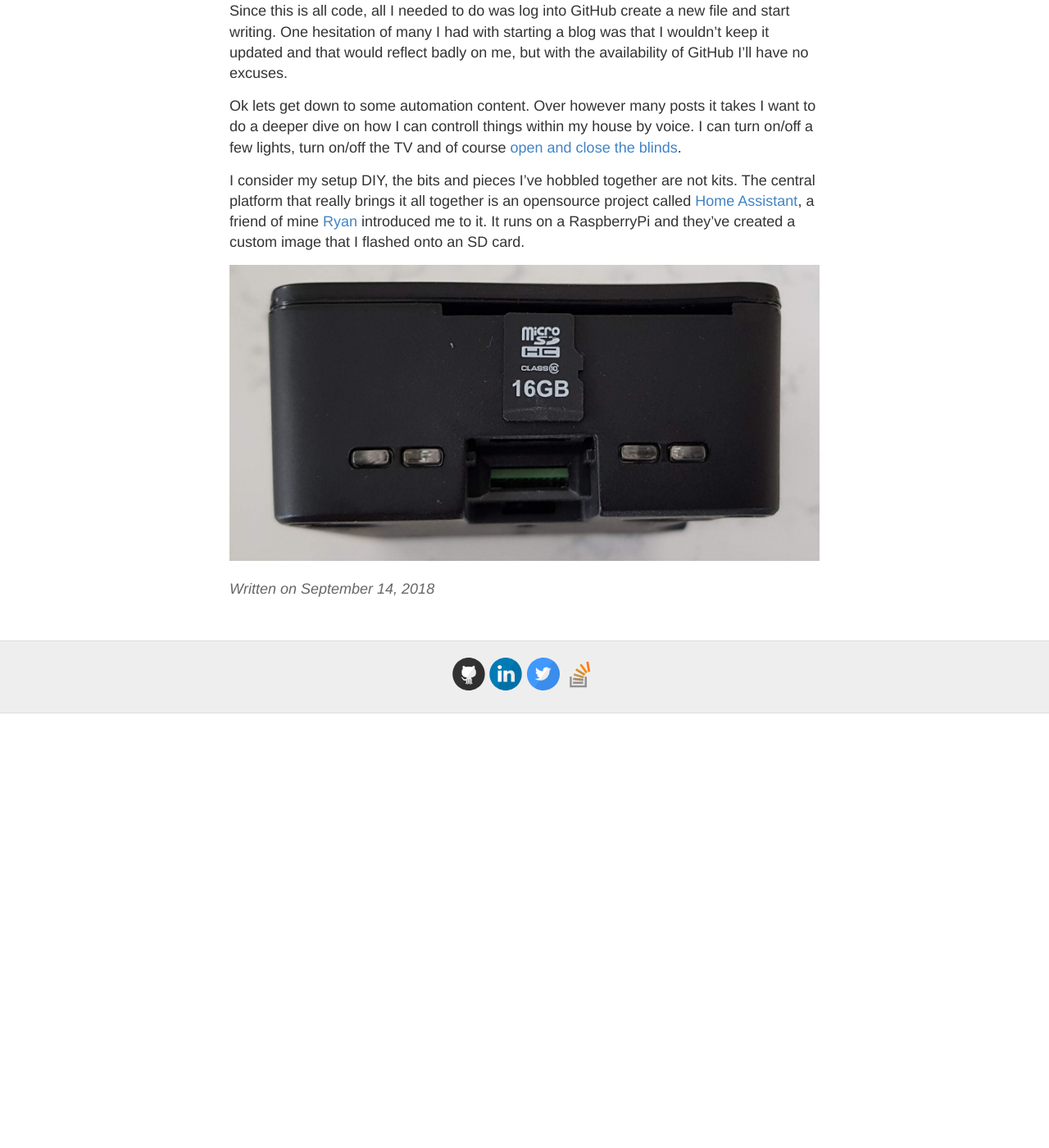
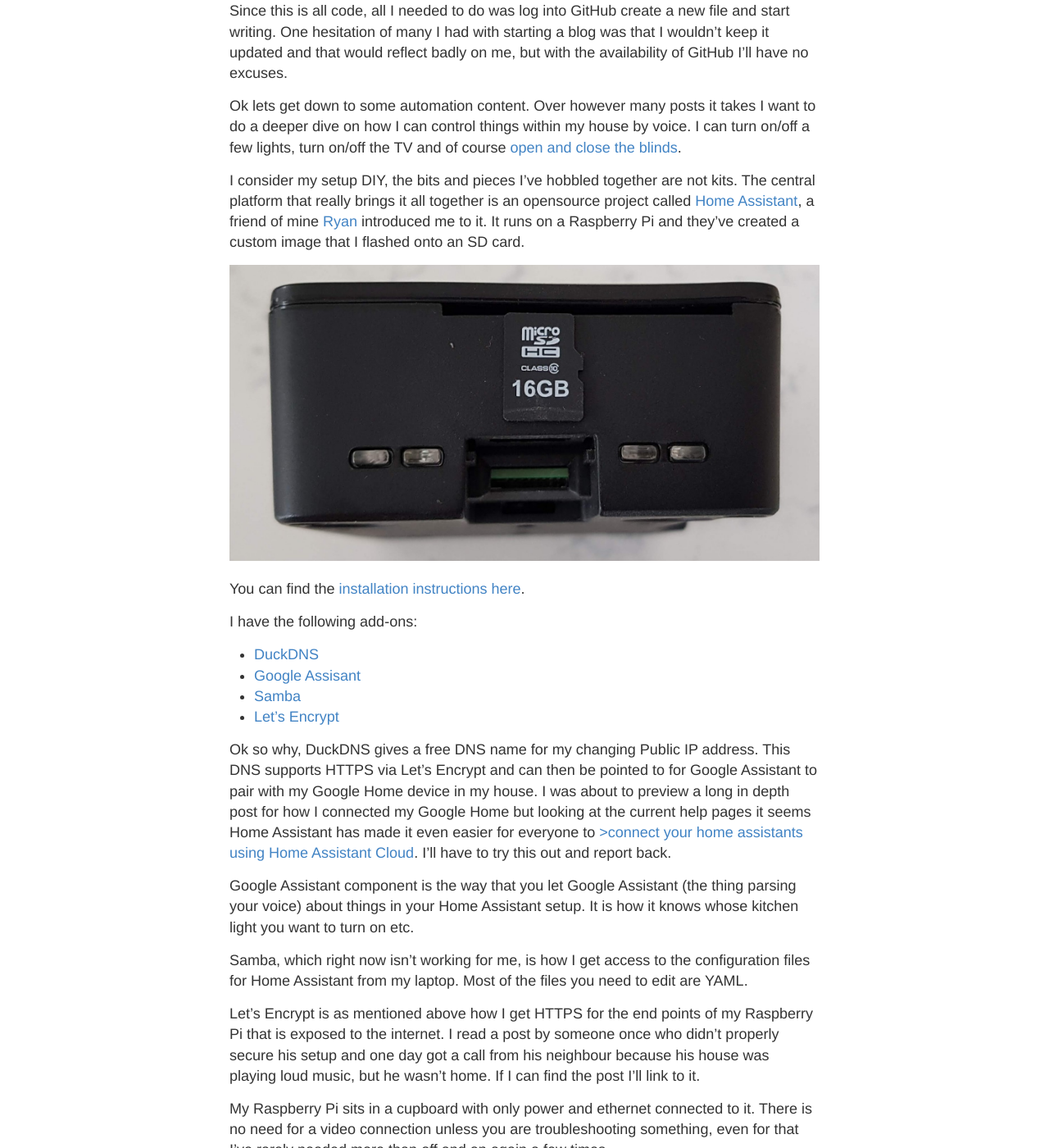
Before and after one commit to ctolan/ctolan.github.io, a Jekyll site: the page built from _posts/2018-09-15-Loving-GitHub-pages.md, in a window 1280 px wide and 1400 px high, scrolled down 291 px. Shown: the whole window at 82% size. Built offline with Jekyll 4.4.1, drawn with Linux system fonts in a browser that asks for light colours; comment, search, counter and statistics services are not loaded; before the commit the page ends 1161 px from its top, so only the background shows below that; some of the changed text lies outside the part shown.

Commit message:
Finished post - resized images.

```diff
--- a/_posts/2018-09-15-Loving-GitHub-pages.md
+++ b/_posts/2018-09-15-Loving-GitHub-pages.md
@@ -7,8 +7,31 @@
 
 Since this is all code, all I needed to do was log into GitHub create a new file and start writing. One hesitation of many I had with starting a blog was that I wouldn't keep it updated and that would reflect badly on me, but with the availability of GitHub I'll have no excuses.
 
-Ok lets get down to some automation content. Over however many posts it takes I want to do a deeper dive on how I can controll things within my house by voice. I can turn on/off a few lights, turn on/off the TV and of course <a href="https://conortolan.com/Blinds-Ups!/">open and close the blinds</a>.
+Ok lets get down to some automation content. Over however many posts it takes I want to do a deeper dive on how I can control things within my house by voice. I can turn on/off a few lights, turn on/off the TV and of course <a href="https://conortolan.com/Blinds-Ups!/">open and close the blinds</a>.
 
-I consider my setup DIY, the bits and pieces I've hobbled together are not kits. The central platform that really brings it all together is an opensource project called <a href="https://www.home-assistant.io">Home Assistant</a>, a friend of mine <a href="https://github.com/ryanm101">Ryan</a> introduced me to it. It runs on a RaspberryPi and they've created a custom image that I flashed onto an SD card.
+I consider my setup DIY, the bits and pieces I've hobbled together are not kits. The central platform that really brings it all together is an opensource project called <a href="https://www.home-assistant.io">Home Assistant</a>, a friend of mine <a href="https://github.com/ryanm101">Ryan</a> introduced me to it. It runs on a Raspberry Pi and they've created a custom image that I flashed onto an SD card.
 
 ![Raspberry Pi SD image]({{ site.url }}/images/MyRaspberryPi-SDcard.PNG)
+
+You can find the <a href="https://www.home-assistant.io/hassio/installation/">installation instructions here</a>.
+
+I have the following add-ons:
+- <a href="https://www.home-assistant.io/addons/duckdns/">DuckDNS</a>
+- <a href="https://www.home-assistant.io/components/google_assistant/">Google Assisant</a>
+- <a href="https://www.home-assistant.io/addons/samba/">Samba</a>
+- <a href="https://www.home-assistant.io/addons/lets_encrypt/">Let's Encrypt</a>
+
+Ok so why, DuckDNS gives a free DNS name for my changing Public IP address. This DNS supports HTTPS via Let's Encrypt and can then be pointed to for Google Assistant to pair with my Google Home device in my house. I was about to preview a long in depth post for how I connected my Google Home but looking at the current help pages it seems Home Assistant has made it even easier for everyone to <a href="https://www.home-assistant.io/components/google_assistant/">>connect your home assistants using Home Assistant Cloud</a>. I'll have to try this out and report back.
+
+Google Assistant component is the way that you let Google Assistant (the thing parsing your voice) about things in your Home Assistant setup. It is how it knows whose kitchen light you want to turn on etc.
+
+Samba, which right now isn't working for me, is how I get access to the configuration files for Home Assistant from my laptop. Most of the files you need to edit are YAML.
+
+Let's Encrypt is as mentioned above how I get HTTPS for the end points of my Raspberry Pi that is exposed to the internet. I read a post by someone once who didn't properly secure his setup and one day got a call from his neighbour because his house was playing loud music, but he wasn't home. If I can find the post I’ll link to it.
+
+My Raspberry Pi sits in a cupboard with only power and ethernet connected to it. There is no need for a video connection unless you are troubleshooting something, even for that I’ve rarely needed more than off and on again a few times.
+
+![Raspberry Pi 1 image]({{ site.url }}/images/MyRaspberryPi-1.PNG)
+![Raspberry Pi 2 image]({{ site.url }}/images/MyRaspberryPi-2.PNG)
+
+So that is the start to my deep dive, there is lots more to come.
```
Also changed, not shown: 2 other files.
